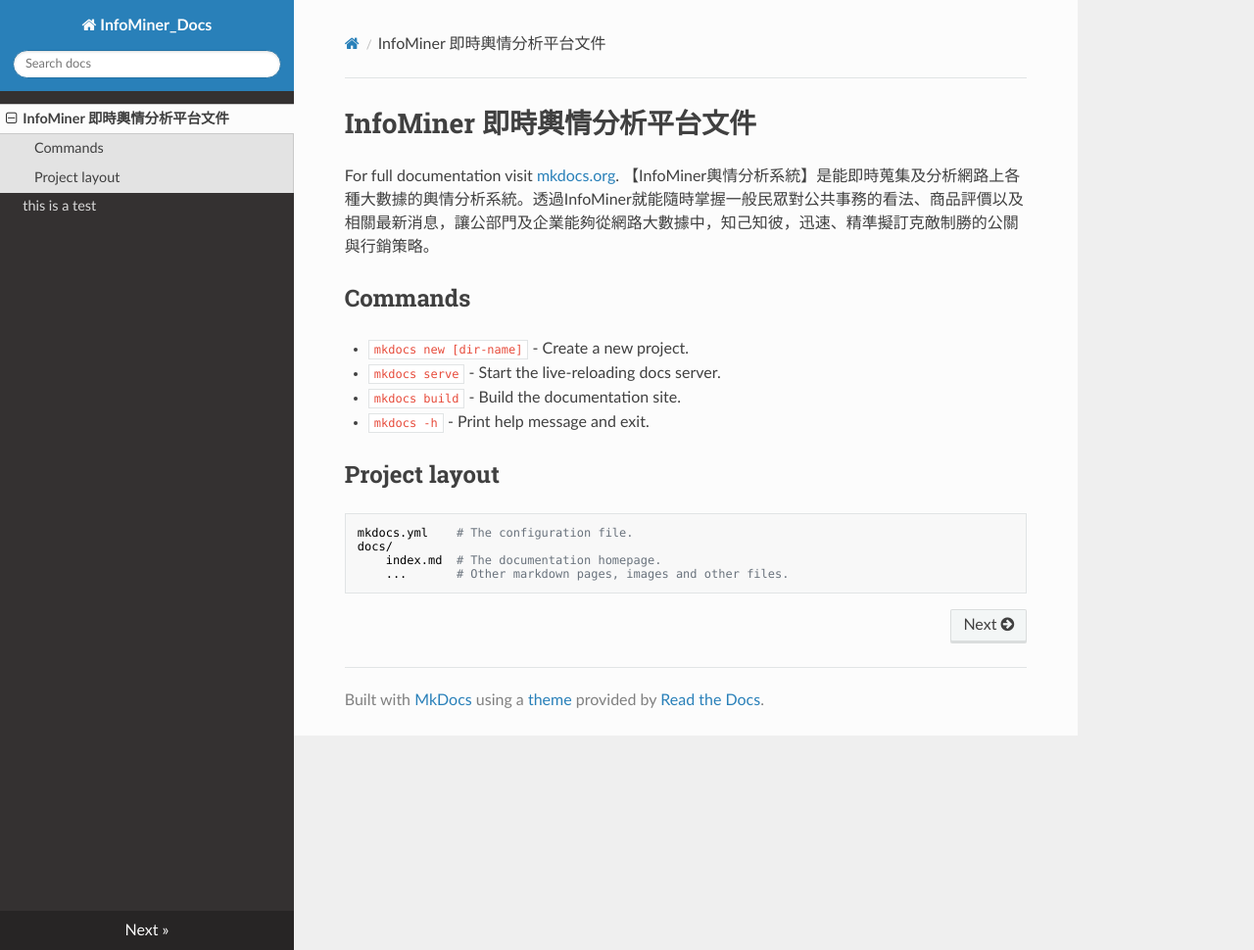
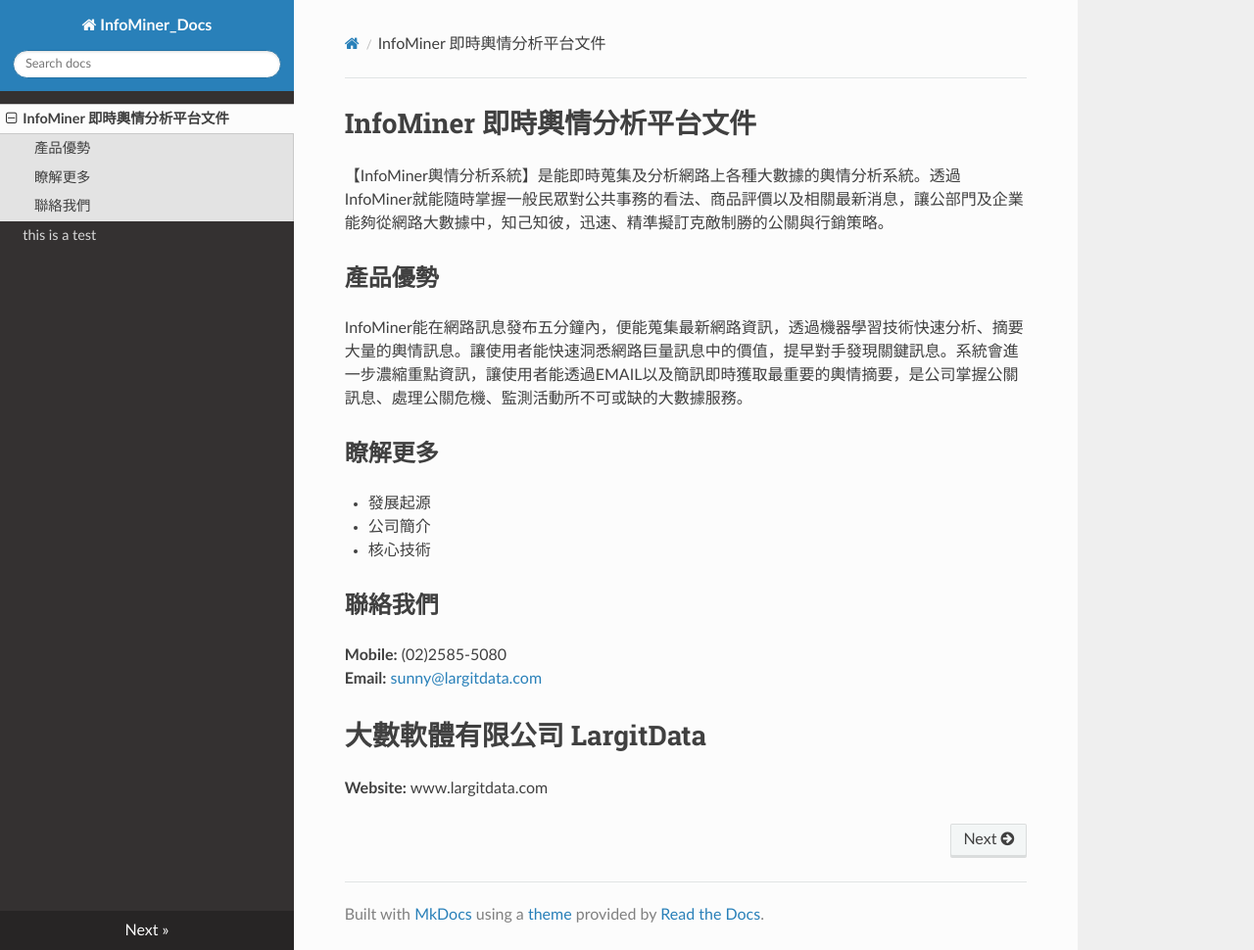
Before and after one commit to largitdata-docs/infominer_docs, an MkDocs documentation site: the page built from docs/index.md, in a window 1280 px wide and 970 px high. Shown: the whole window at 98% size. Built offline with MkDocs 1.6.1, drawn with Linux system fonts in a browser that asks for light colours; nearby versions of some CDN libraries.

Commit message:
Update index.md

```diff
--- a/docs/index.md
+++ b/docs/index.md
@@ -1,18 +1,22 @@
 # InfoMiner 即時輿情分析平台文件
 
-For full documentation visit [mkdocs.org](https://www.mkdocs.org).
 【InfoMiner輿情分析系統】是能即時蒐集及分析網路上各種大數據的輿情分析系統。透過InfoMiner就能隨時掌握一般民眾對公共事務的看法、商品評價以及相關最新消息，讓公部門及企業能夠從網路大數據中，知己知彼，迅速、精準擬訂克敵制勝的公關與行銷策略。
 
-## Commands
+## 產品優勢
 
-* `mkdocs new [dir-name]` - Create a new project.
-* `mkdocs serve` - Start the live-reloading docs server.
-* `mkdocs build` - Build the documentation site.
-* `mkdocs -h` - Print help message and exit.
+InfoMiner能在網路訊息發布五分鐘內，便能蒐集最新網路資訊，透過機器學習技術快速分析、摘要大量的輿情訊息。讓使用者能快速洞悉網路巨量訊息中的價值，提早對手發現關鍵訊息。系統會進一步濃縮重點資訊，讓使用者能透過EMAIL以及簡訊即時獲取最重要的輿情摘要，是公司掌握公關訊息、處理公關危機、監測活動所不可或缺的大數據服務。
 
-## Project layout
+## 瞭解更多
 
-    mkdocs.yml    # The configuration file.
-    docs/
-        index.md  # The documentation homepage.
-        ...       # Other markdown pages, images and other files.
+* 發展起源
+* 公司簡介
+* 核心技術
+
+## 聯絡我們
+
+**Mobile:** (02)2585-5080
+**Email:** <sunny@largitdata.com>
+
+# 大數軟體有限公司 LargitData
+
+**Website:** www.largitdata.com
```
